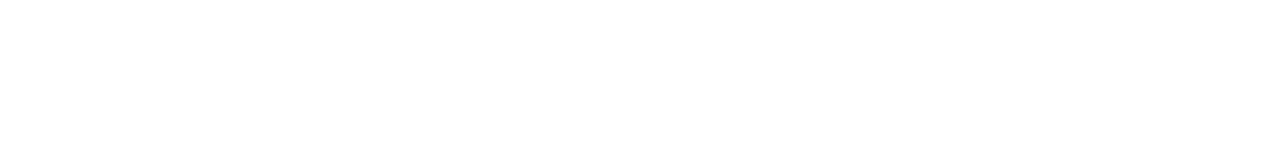
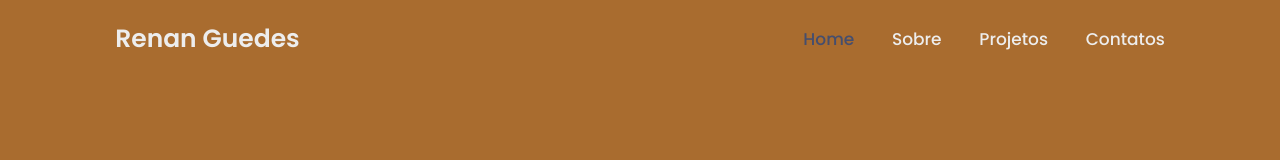
Before and after one commit to Renan-Guedes/Portfolio-Renan-Guedes, a plain HTML site: page index.html in a window 1280 px wide. Drawn offline with Linux system fonts and the light colour scheme.

Commit message:
feat(ui): adiciona e estiliza o header

```diff
--- a/index.html
+++ b/index.html
@@ -5,10 +5,25 @@
     <meta charset="UTF-8">
     <meta name="viewport" content="width=device-width, initial-scale=1.0">
     <title>Portfolio | Renan Guedes</title>
+    <link rel="stylesheet" href="style.css">
+    <!-- Box Icons -->
+    <link href='https://cdn.boxicons.com/fonts/basic/boxicons.min.css' rel='stylesheet'>
 </head>
 
 <body>
     <!-- Header -->
+    <header class="header">
+        <a href="#" class="logo">Renan Guedes</a>
+
+        <div class="bx bx-menu" id="menu-icon"></div>
+
+        <nav class="navbar">
+            <a href="#home" class="active">Home</a>
+            <a href="#sobre">Sobre</a>
+            <a href="#projetos">Projetos</a>
+            <a href="#contatos">Contatos</a>
+        </nav>
+    </header>
     <!-- Home -->
     <!-- Sobre -->
     <!-- Projetos -->
--- /dev/null
+++ b/style.css
@@ -0,0 +1,70 @@
+@import url('https://fonts.googleapis.com/css2?family=Poppins:ital,wght@0,100;0,200;0,300;0,400;0,500;0,600;0,700;0,800;0,900;1,100;1,200;1,300;1,400;1,500;1,600;1,700;1,800;1,900&display=swap');
+
+/* ======================== Global ======================== */
+* {
+    margin: 0;
+    padding: 0;
+    box-sizing: border-box;
+    text-decoration: none;
+    border: none;
+    outline: none;
+    scroll-behavior: smooth;
+    font-family: 'Poppins', 'sans-serif';
+
+}
+
+:root {
+    --bg-color: #a96c2f;
+    --text-color: #ededed;
+    --main-color: #454e6e;
+}
+
+html {
+    font-size: 62.5%;
+    overflow-x: hidden;
+}
+
+body {
+    background: var(--bg-color);
+    color: var(--text-color);
+}
+
+/* ======================== Header ======================== */
+
+.header {
+    position: fixed;
+    top: 0;
+    left: 0;
+    width: 100%;
+    padding: 2rem 9%;
+    background: transparent;
+    display: flex;
+    justify-content: space-between;
+    align-items: center;
+}
+
+.logo {
+    font-size: 2.5rem;
+    color: var(--text-color);
+    font-weight: 600;
+}
+
+.navbar a {
+    font-size: 1.7rem;
+    color: var(--text-color);
+    font-weight: 500;
+    margin-left: 3.5rem;
+    transition: .3s;
+}
+
+.navbar a:hover,
+.navbar a.active {
+    color: var(--main-color);
+}
+
+#menu-icon {
+    font-size: 3.6rem;
+    color: var(--text-color);
+    cursor: pointer;
+    display: none;
+}
```
Lines whose indentation alone changed are shown as unchanged.
